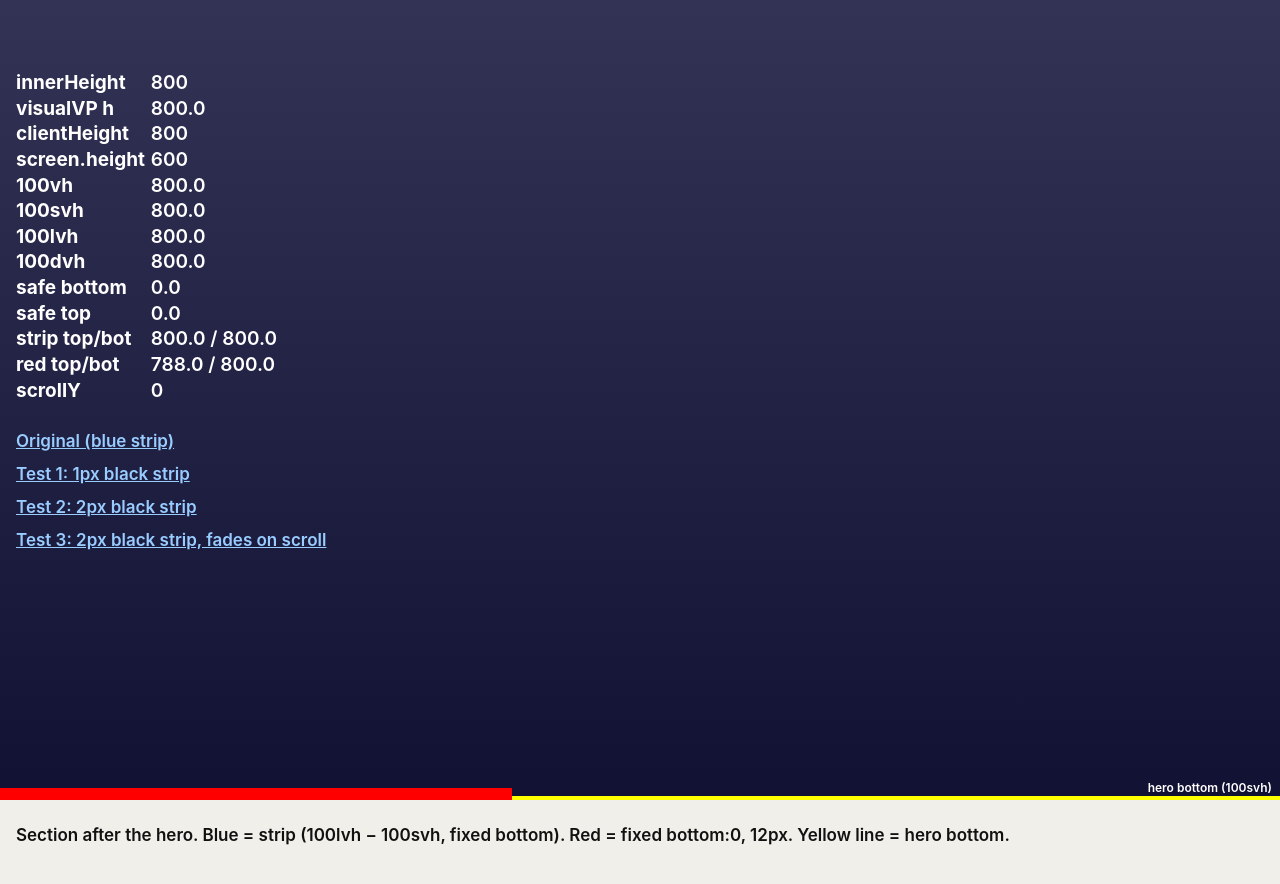
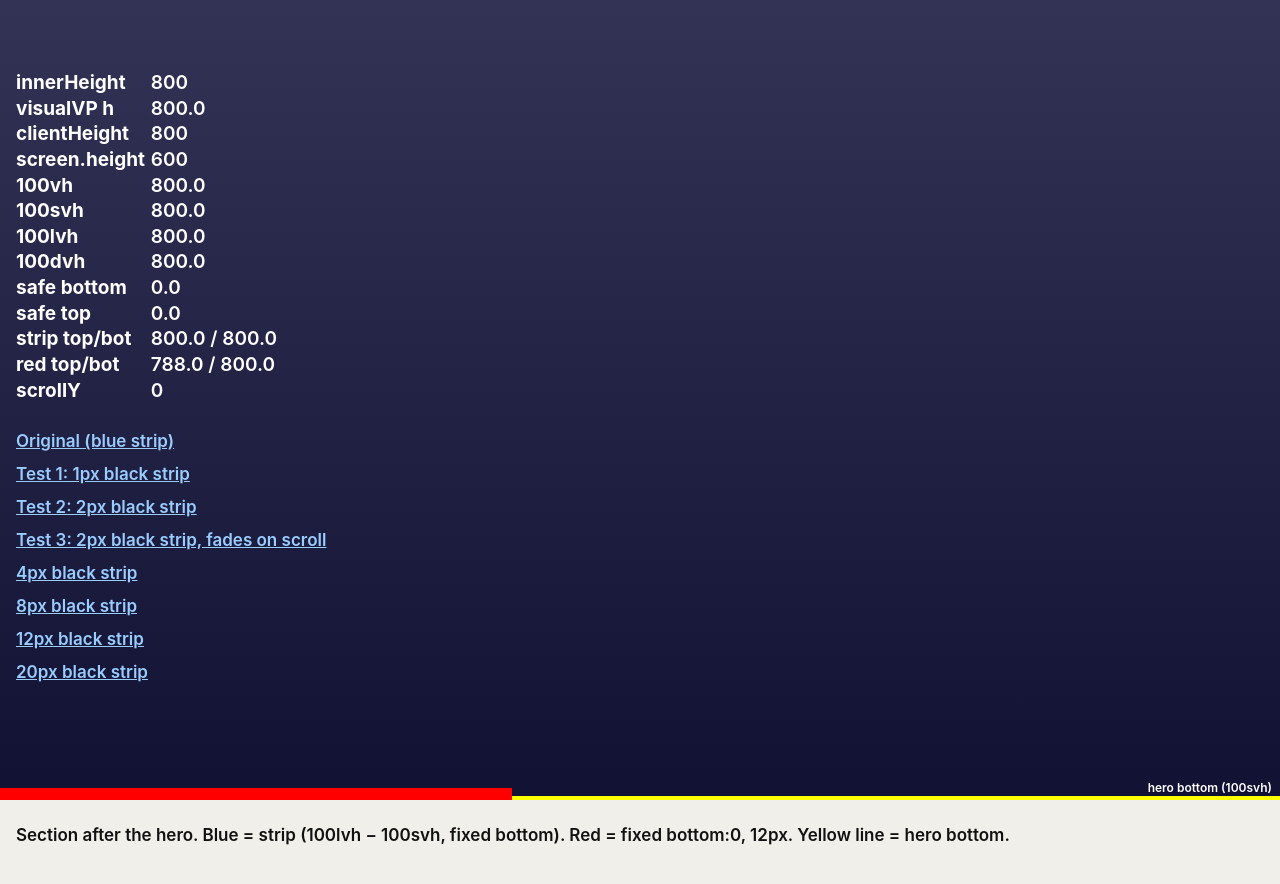
Before and after one commit to Bassem-Onsimos/silo-space-media, a plain HTML site: page viewport-test/index.html in a window 1280 px wide. Shown: the top 884 px of the page. Drawn offline with Linux system fonts and the light colour scheme.

Commit message:
Viewport test: thicker strip variants
Co-Authored-By: Claude Opus 5.5 <noreply@anthropic.com>

```diff
--- a/viewport-test/index.html
+++ b/viewport-test/index.html
@@ -32,6 +32,10 @@
     <a href="?h=1&c=000&red=0" style="color:#9cf">Test 1: 1px black strip</a>
     <a href="?h=2&c=000&red=0" style="color:#9cf">Test 2: 2px black strip</a>
     <a href="?h=2&c=000&red=0&fade=1" style="color:#9cf">Test 3: 2px black strip, fades on scroll</a>
+    <a href="?h=4&c=000&red=0" style="color:#9cf">4px black strip</a>
+    <a href="?h=8&c=000&red=0" style="color:#9cf">8px black strip</a>
+    <a href="?h=12&c=000&red=0" style="color:#9cf">12px black strip</a>
+    <a href="?h=20&c=000&red=0" style="color:#9cf">20px black strip</a>
   </nav></section>
 <div id="strip"></div><div id="bottom"></div>
 <div id="after">Section after the hero. Blue = strip (100lvh − 100svh, fixed bottom). Red = fixed bottom:0, 12px. Yellow line = hero bottom.</div>
```
